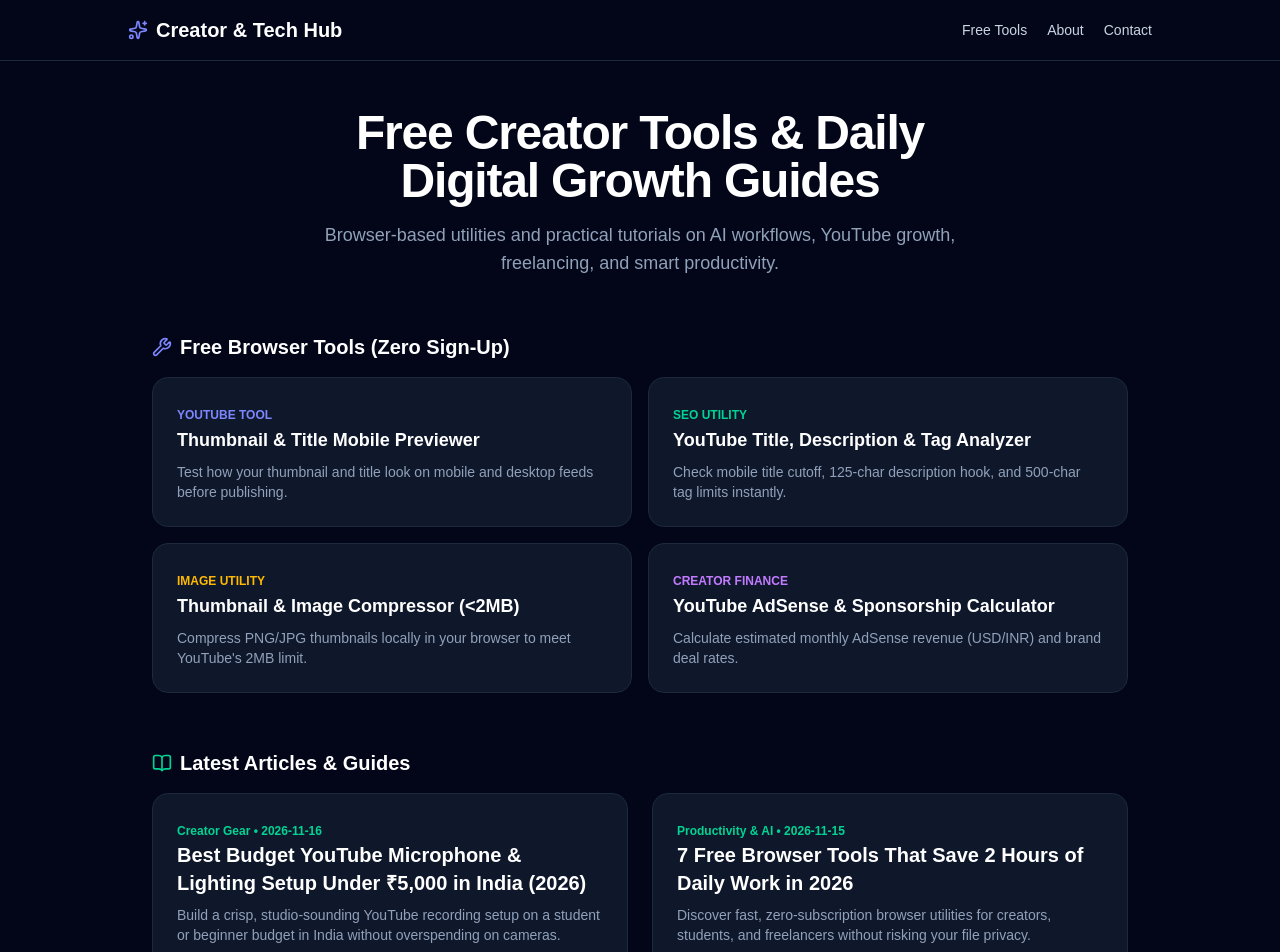
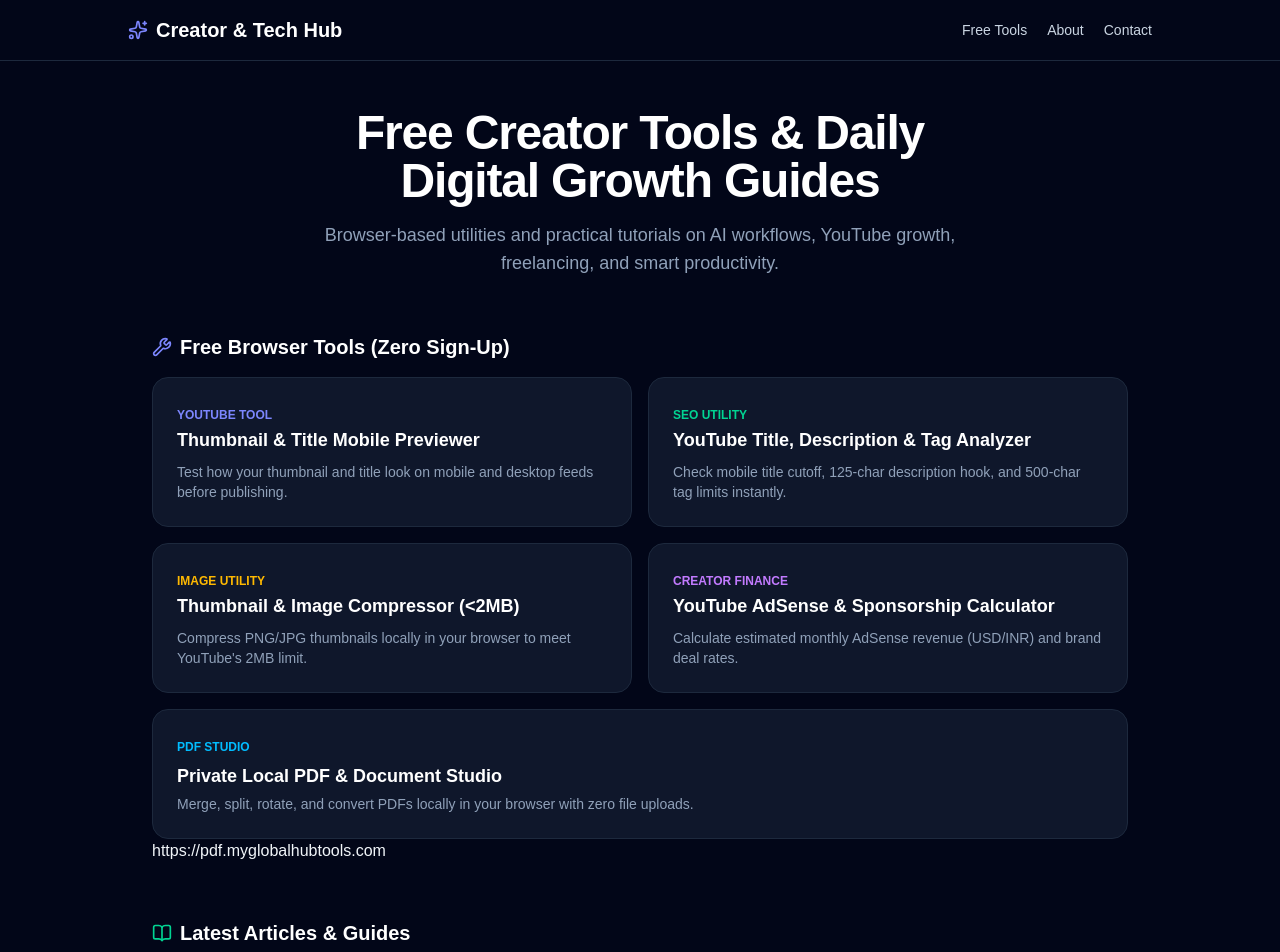
Before and after one commit to kj98456-stack/My-global-hub, a Next.js app in the folder web/: page / in a window 1280 px wide. Shown: the top 952 px of the page. Built offline with nearby package versions, Linux system fonts and the light colour scheme.

Commit message:
Add PDF Studio link for local document handling
Added a link to the PDF Studio for document management.

```diff
--- a/web/app/page.tsx
+++ b/web/app/page.tsx
@@ -49,6 +49,21 @@ export default function HomePage() {
             </Link>
             <Link href="/tools/youtube-seo-analyzer" className="p-6 rounded-2xl bg-slate-900 border border-slate-800 hover:border-indigo-500 transition space-y-2"><span className="text-xs font-semibold text-emerald-400 uppercase">SEO Utility</span><h3 className="text-lg font-bold text-white">YouTube Title, Description & Tag Analyzer</h3><p className="text-sm text-slate-400">Check mobile title cutoff, 125-char description hook, and 500-char tag limits instantly.</p></Link><Link href="/tools/image-compressor" className="p-6 rounded-2xl bg-slate-900 border border-slate-800 hover:border-indigo-500 transition space-y-2"><span className="text-xs font-semibold text-amber-400 uppercase">Image Utility</span><h3 className="text-lg font-bold text-white">Thumbnail & Image Compressor (&lt;2MB)</h3><p className="text-sm text-slate-400">Compress PNG/JPG thumbnails locally in your browser to meet YouTube&apos;s 2MB limit.</p></Link><Link href="/tools/revenue-calculator" className="p-6 rounded-2xl bg-slate-900 border border-slate-800 hover:border-indigo-500 transition space-y-2"><span className="text-xs font-semibold text-purple-400 uppercase">Creator Finance</span><h3 className="text-lg font-bold text-white">YouTube AdSense & Sponsorship Calculator</h3><p className="text-sm text-slate-400">Calculate estimated monthly AdSense revenue (USD/INR) and brand deal rates.</p></Link>
           </div>
+          <a
+            href="https://pdf.myglobalhubtools.com"
+            target="_blank"
+            rel="noopener noreferrer"
+            className="p-6 rounded-2xl bg-slate-900 border border-slate-800 hover:border-sky-400/60 transition block"
+          >
+            <span className="text-xs font-semibold text-sky-400">PDF STUDIO</span>
+            <h3 className="text-lg font-bold text-white mt-1">
+              Private Local PDF &amp; Document Studio
+            </h3>
+            <p className="text-sm text-slate-400 mt-1">
+              Merge, split, rotate, and convert PDFs locally in your browser with zero file uploads.
+            </p>
+          </a>
+          https://pdf.myglobalhubtools.com
         </section>
         <section className="space-y-4">
           <h2 className="text-xl font-bold flex items-center gap-2 text-white"><BookOpen className="w-5 h-5 text-emerald-400" /> Latest Articles & Guides</h2>
```
